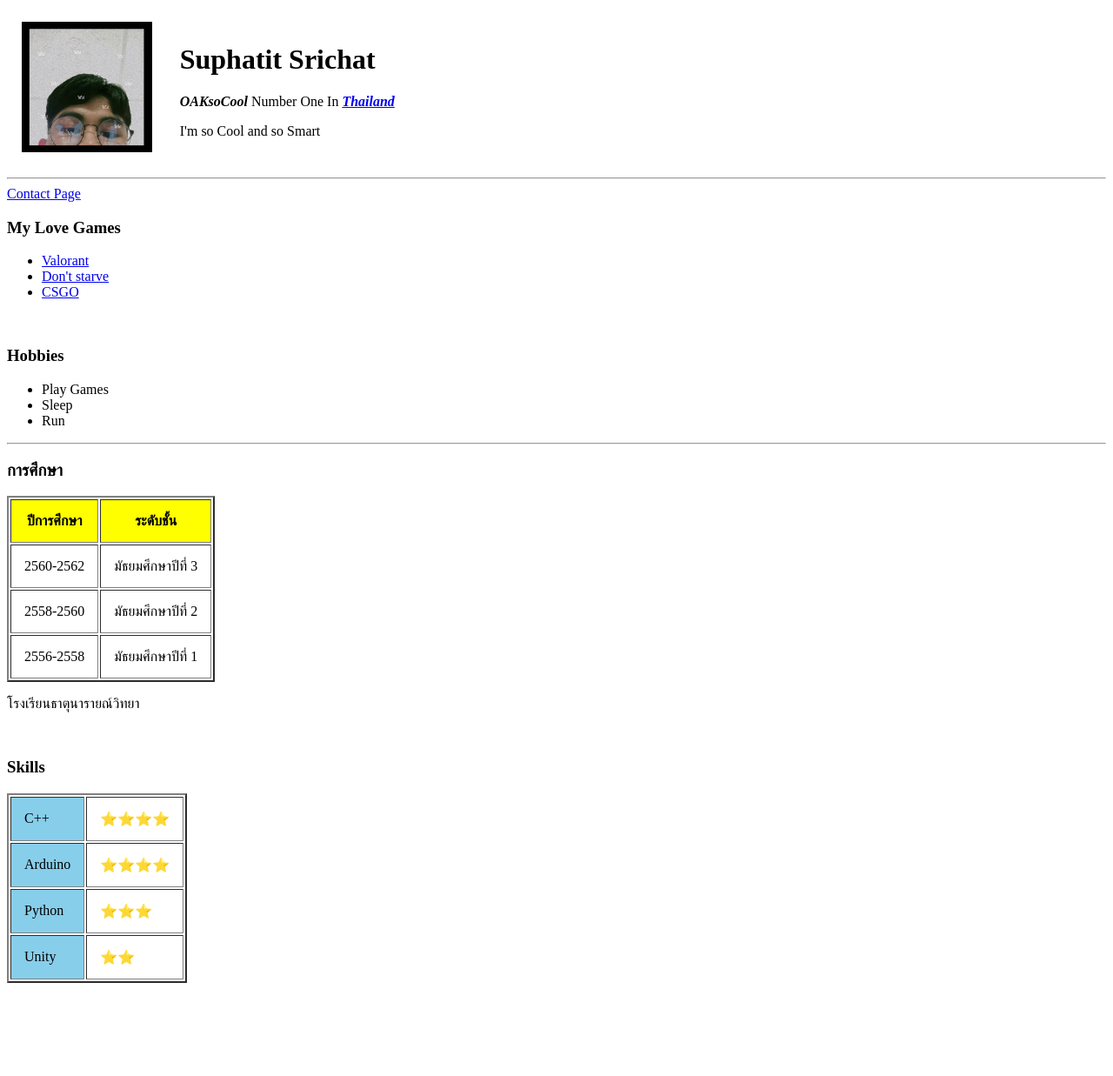
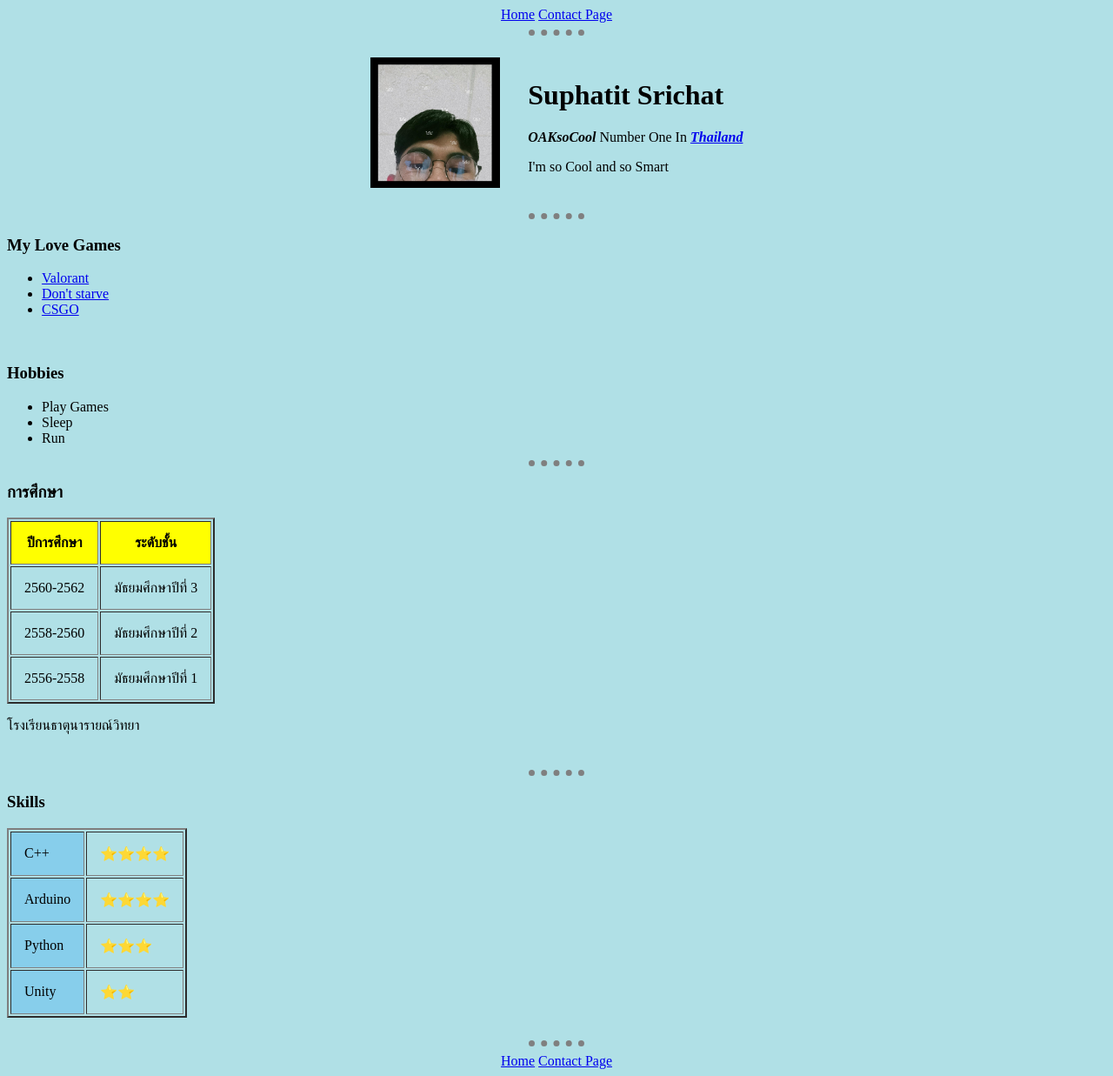
Before and after one commit to Suphatit/OAKsoCool-WebsoCoolThankYouVeryMuch, a plain HTML site: page index.html in a window 1280 px wide. Shown: the whole page at 87% size. Before the commit the page ends 1156 px from the top, so only its background shows below. Drawn offline with Linux system fonts and the light colour scheme.

Commit message:
Add files via upload

```diff
--- a/index.html
+++ b/index.html
@@ -5,31 +5,66 @@
     <meta http-equiv="X-UA-Compatible" content="IE=edge" />
     <meta name="viewport" content="width=device-width, initial-scale=1.0" />
     <title>😱 Document</title>
+
+    <style>
+      body{
+        background-color: #eaf6f6;
+      }
+
+      hr{
+        border-style: dotted ;
+        border-top:none ;
+        border-left:none ;
+        border-right:none ;
+        border-width: 7px;
+        border-color: gray;
+        width: 5%;
+
+      }
+
+      img{
+        height: 150px;
+      }
+    </style>
+
   </head>
-  <body>
 
+  <body style="background-color: powderblue;">
+    <div align="center">
+      <a href="index.html">Home</a>
+      <a href="about.html">Contact Page</a>
+
+      <hr>
+    </div>
+    <div align="center">
     <table cellpadding="15px">
+
       <td>
-        <img src="img/oak.jpg" alt="Suphatit" height="150px" >
+
+          <img src="img/oak.jpg" alt="Suphatit" height="150px" >
+
       </td>
         <td>
+
           <h1>Suphatit Srichat</h1>
           <p>
           <em><strong>OAKsoCool</strong></em> Number One In
           <em><strong><a href="https://www.tourismthailand.org/home">Thailand</a> </strong></em>
+
           </p>
           <p>I'm so Cool and so Smart</p>
         </td>
 
 
+
     </table>
-
+    </div>
 
 
 
     <hr />
 
-    <a href="about.html">Contact Page</a>
+
 
     <!-- ================GAME================== -->
     <h3>My Love Games</h3>
@@ -78,7 +113,7 @@
     </table>
     <p>โรงเรียนธาตุนารายณ์วิทยา</p>
     <br>
-
+    <hr>
     <!-- ===================SKills===================-->
     <h3>Skills</h3>
     <table  border="2" cellpadding="15px" >
@@ -101,6 +136,11 @@
       </tr>
     </table>
     <br>
+    <hr>
+    <div align="center">
+      <a href="index.html">Home</a>
+      <a href="about.html">Contact Page</a>
+    </div>
   </body>
   <footer>
 
```
Also changed, not shown: about.html (+27 -0 lines).
